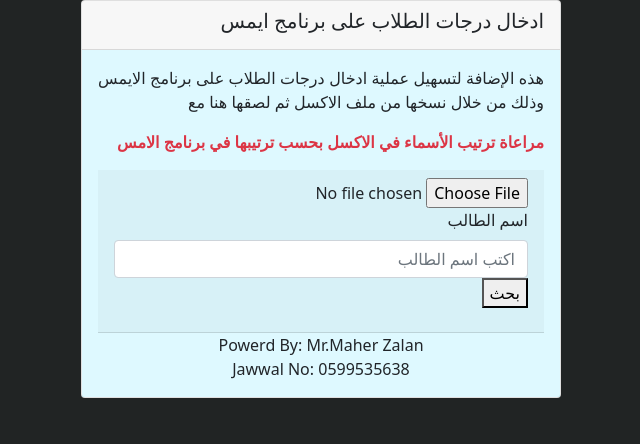
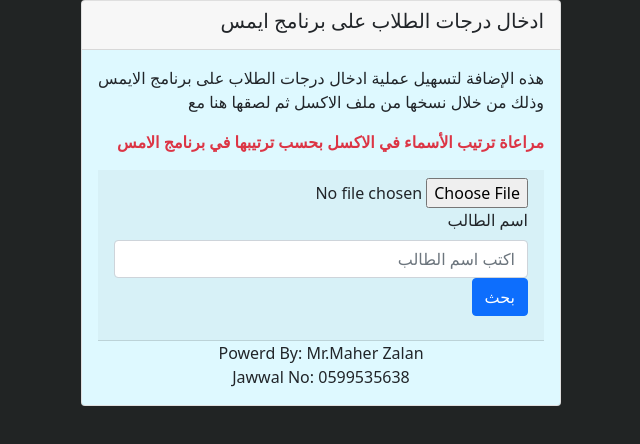
Before and after one commit to maherzalan/maherzalan, a plain HTML site: page index.html in a window 1280 px wide. Shown: the whole page, without its empty margins (319-959 px from the left). Drawn offline with nearby package versions, Linux system fonts and the light colour scheme.

Commit message:
Add files via upload

```diff
--- a/index.html
+++ b/index.html
@@ -36,7 +36,7 @@
           <label for="studentName" class="form-label">اسم الطالب</label>
           <input class="form-control" id="studentName" placeholder="اكتب اسم الطالب" style=" direction: rtl;">
 
-          <button id="searchButton btn btn-primary waves-effect">بحث</button>
+          <button id="searchButton" class="btn btn-primary waves-effect">بحث</button>
           <div id="studentData"></div>
         </div>
       </div>
```
